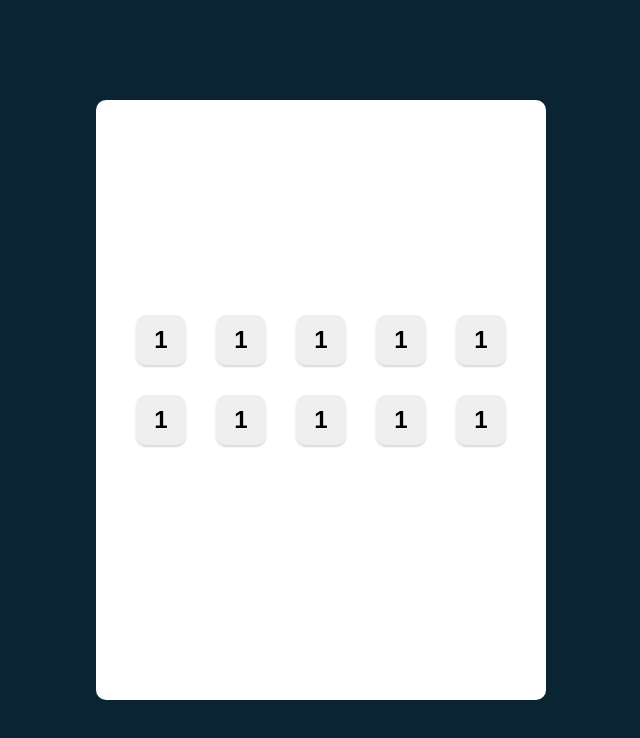
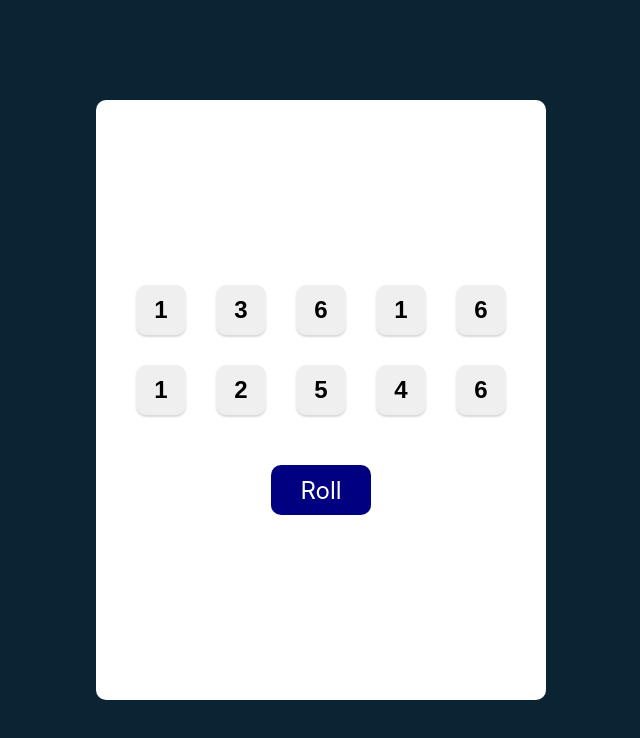
Before and after one commit to dev-ankit-mishra/TenziesGame, a React (Vite) app in the folder tenzies-game/: page / in a window 1280 px wide. Shown: the top 738 px of the page, without its empty margins (319-959 px from the left). Built offline with nearby package versions, Linux system fonts and the light colour scheme.

Commit message:
Added a new function to generate value of Dice

```diff
--- a/tenzies-game/package.json
+++ b/tenzies-game/package.json
@@ -10,6 +10,7 @@
     "preview": "vite preview"
   },
   "dependencies": {
+    "nanoid": "^5.1.5",
     "react": "^19.0.0",
     "react-dom": "^19.0.0"
   },
--- a/tenzies-game/src/App.jsx
+++ b/tenzies-game/src/App.jsx
@@ -1,22 +1,33 @@
+import {useState} from 'react'
 import Dice from './Dice'
+import  {nanoid} from 'nanoid'
 function App() {
 
+  const [dice, setDice] = useState(()=>generateDice())
+
+  function generateDice() {
+      return new Array(10)
+                            .fill(0)
+                            .map(()=>({
+                                value : Math.ceil(Math.random()*6),
+                                isHeld :  true,
+                                id : nanoid()
+                            }))
+  }
+
+  function rollDice(){
+      setDice(generateDice())
+  }
+
+  const diceButtons = dice.map(button=>(
+      <Dice key={button.id} value={button.value} isHeld={button.isHeld} id={button.id}  />
+  ))
   return(
       <main className="app">
           <div className="container">
-              <Dice />
-              <Dice />
-              <Dice />
-              <Dice />
-              <Dice />
-              <Dice />
-              <Dice />
-              <Dice />
-              <Dice />
-              <Dice />
-
+              {diceButtons}
           </div>
-
+          <button onClick={rollDice} className="rollButton">Roll</button>
       </main>
   )
 }
--- a/tenzies-game/src/Dice.jsx
+++ b/tenzies-game/src/Dice.jsx
@@ -1,7 +1,7 @@
-export default function Dice(){
+export default function Dice(props){
    return (
        <button className="diceButton">
-            1
+           {props.value}
        </button>
    )
 }
--- a/tenzies-game/src/index.css
+++ b/tenzies-game/src/index.css
@@ -4,7 +4,7 @@
   box-sizing: border-box;
 }
 body {
-  font-family: Arial, Helvetica, sans-serif;
+  font-family: Inter, Arial, Helvetica, sans-serif;
   height: 100vh;
   display: flex;
   flex-direction: column;
@@ -41,4 +41,19 @@ body {
   box-shadow: 0px 2px 2px rgba(0, 0, 0, 0.15);
   font-size: 1.5rem;
   font-weight: bold;
+  cursor: pointer;
 }
+
+.rollButton {
+  width: 100px;
+  height: 50px;
+  padding: 10px;
+  border-radius: 10px;
+  border: none;
+  background-color: navy;
+  color: white;
+  font-size: 1.5rem;
+  margin-top: 10px;
+  font-family: Inter, Arial, Helvetica, sans-serif;
+  cursor: pointer;
+}
```
Also changed, not shown: 1 other file (tests, documents, lock files or other folders).
